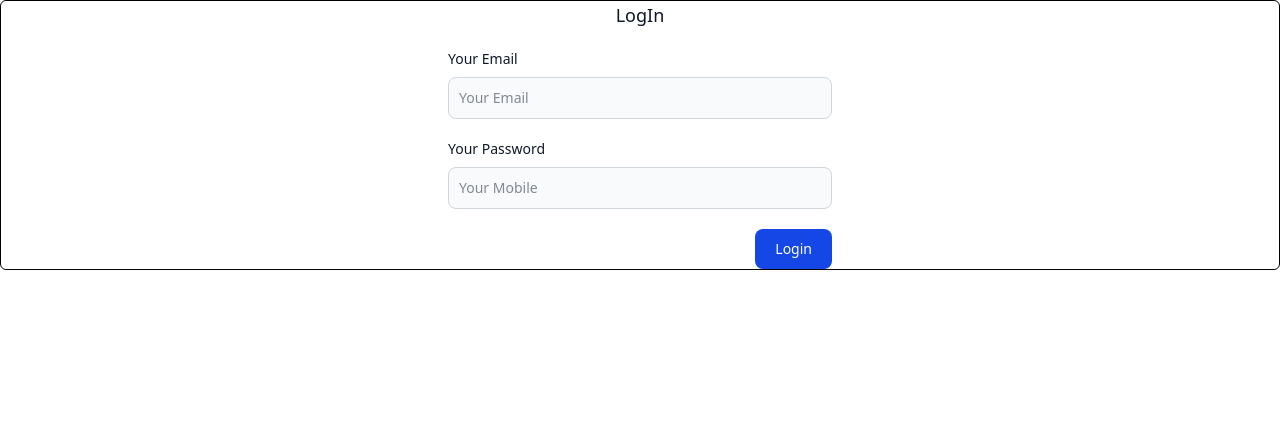
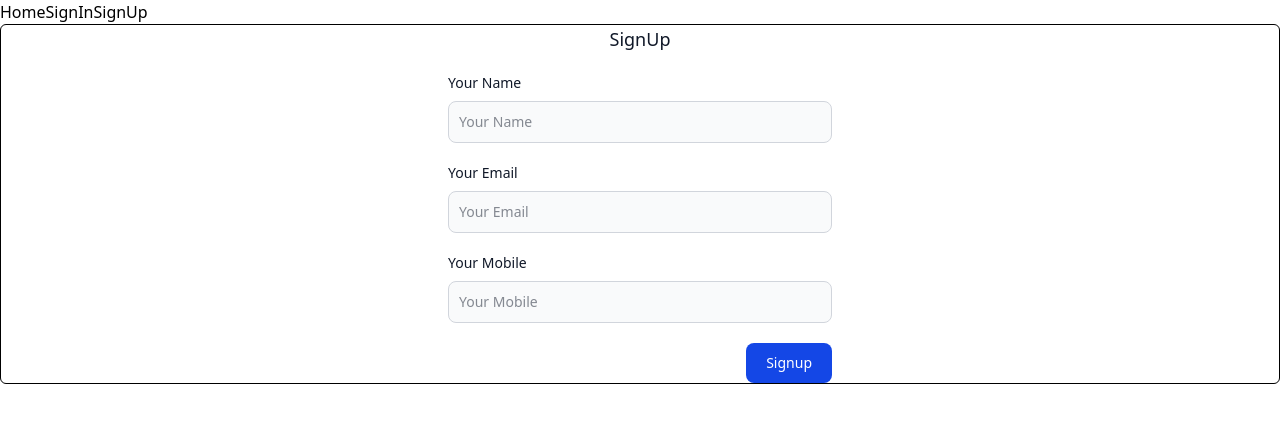
Before and after one commit to rajs1711/NODEJS830PM, a React (Vite) app in the folder frontend/reactapp/: page /signup in a window 1280 px wide. Shown: the top 422 px of the page. Built offline with nearby package versions, Linux system fonts and the light colour scheme.

Commit message:
react-router

```diff
--- a/frontend/reactapp/package.json
+++ b/frontend/reactapp/package.json
@@ -14,6 +14,7 @@
     "axios": "^1.8.4",
     "react": "^19.0.0",
     "react-dom": "^19.0.0",
+    "react-router-dom": "^7.5.0",
     "tailwindcss": "^4.0.17"
   },
   "devDependencies": {
--- a/frontend/reactapp/src/component/App.jsx
+++ b/frontend/reactapp/src/component/App.jsx
@@ -1,29 +1,44 @@
 import React from 'react'
+import{BrowserRouter as Router ,Routes, Route }from 'react-router-dom'
+import Home from './Home'
+import Dashboard from './Dashboard'
+import Login from './Login'
+import SignupForm from './SignupForm'
 //import Product from './Product'
 //import Productlist from './Productlist'
 //import Form from './Form'
 //import LearnHook from './LearnHook'
 //import SignupForm from './SignupForm'
 //import ResturantList from './ResturantList'
-import Login from './Login'
 function App(){
-    const ProductList=[
+    /*const ProductList=[
     {id:1,name:'HP Laptop',sellingPrice:'83993' ,cateogry:'Window Machine',description:'Best laptop of this Cateogry , which runs very fast'},
     {id:2,name:'Lenovo Laptop',sellingPrice:'45666' ,cateogry:'Window Machine',description:'Best laptop of this Cateogry , which runs very fast'},
     {id:3,name:'Asus Laptop',sellingPrice:'6665' ,cateogry:'Window Machine',description:'Best laptop of this Cateogry , which runs very fast'},
     {id:4,name:'Mac1 Laptop',sellingPrice:'8777' ,cateogry:'IOS Machine',description:'Best laptop of this Cateogry , which runs very fast'},
     {id:5,name:'Macbook Air Laptop',sellingPrice:'8777' ,cateogry:'IOS Machine',description:'Best laptop of this Cateogry , which runs very fast'}
-      ]
+      ]*/
     return(
-        <>
-        {/*<Product name="Mac Book" sellingPrice="10000" cateogry="Smart Phone" description="Best Mobile Phone Of This Cteogry, Smart Phone with Speed and network capability"/>*/}
-        {/*<Productlist pageHeader='Smart Phone' products={ProductList}/>*/}
-        {/*<Form/>*/}
-        {/*<LearnHook/>*/}
-        {/*<SignupForm/>*/}
-        {/*<ResturantList/>*/}
+
+      <Router>
+      <Routes>
+        <Route path="/" exact element={<Home/>}/>
+        <Route path="/login" exact element={<Login/>}/>
+        <Route path="/signup" exact element={<SignupForm/>}/>
+        <Route path="/dashboard" exact element={<Dashboard/>}/>
+      </Routes>
+      </Router>
+      /*
+        <Product name="Mac Book" sellingPrice="10000" cateogry="Smart Phone" description="Best Mobile Phone Of This Cteogry, Smart Phone with Speed and network capability"/>
+        <Productlist pageHeader='Smart Phone' products={ProductList}/>
+        <Form/>
+        <LearnHook/>
+        <SignupForm/>
+        <ResturantList/>
         <Login/>
-        </>
+        <Dashboard/>
+        */
+
     )
 }
 
--- /dev/null
+++ b/frontend/reactapp/src/component/Dashboard.jsx
@@ -0,0 +1,14 @@
+import React from 'react'
+
+const Dashboard=()=>{
+    return(
+        <>
+          <div>
+             <h1> Dashboard Page </h1>
+          </div>
+        </>
+    )
+}
+
+
+export default Dashboard
--- a/frontend/reactapp/src/component/Home.jsx
+++ b/frontend/reactapp/src/component/Home.jsx
@@ -1,18 +1,23 @@
 import React from 'react'
+import { Link } from 'react-router-dom';
 import '../App.css'
+import Navbar from './Navbar';
 
 function Home(){
-      const mystyle={
+      /*const mystyle={
         backgroundColor:"blue",
         width:300,
         height:200,
         textAlign:"center",
         padding:"10px"
-      }
+      }*/
 
     return(
         <>
-           <div className="divStyle"style={{width:300,height:200,backgroundColor:"red"}}>
+
+           <Navbar/>
+           <h1 style={{color:'red',fontSize:'20px'}}> Homepage </h1>
+           {/*<div className="divStyle"style={{width:300,height:200,backgroundColor:"red"}}>
             <h1>Hello This is the example of Inline Css</h1>
            </div>
            <div style={mystyle}>
@@ -21,7 +26,7 @@ function Home(){
             <div className="divStyle rounded-xl">
             <h2>This is the example of External css</h2>
             <button className="w-32 rounded-md bg-blue-500 transition delay-150 duration-300 ease-in-out hover:-translate-y-1 hover:scale-110 hover:bg-indigo-500">Save</button>
-           </div>
+           </div>*/}
 
         </>
     )
--- a/frontend/reactapp/src/component/Login.jsx
+++ b/frontend/reactapp/src/component/Login.jsx
@@ -1,5 +1,6 @@
 import React,{useState} from 'react';
 import axios from 'axios';
+import Navbar from './Navbar';
 function Login(){
 
     const [formData,setFormdata]=useState({
@@ -37,7 +38,7 @@ function Login(){
                     const mytoken =response.data.data[0].token;
                     localStorage.setItem('logintoken',mytoken);
                     //code to redner next window
-                    // viewprofile
+                    //dashboard
                 }
                 setResponseMessage('Login Successfully ');
 
@@ -52,6 +53,7 @@ function Login(){
 
     return(
         <>
+        <Navbar/>
         <div className="formbg rounded-md border bg-white">
         {
             responseMessage &&(
--- /dev/null
+++ b/frontend/reactapp/src/component/Navbar.jsx
@@ -0,0 +1,18 @@
+
+
+import React from 'react'
+import { Link } from 'react-router-dom';
+
+function Navbar(){
+    return(
+        <>
+               <nav>
+                  <Link to="/">Home</Link>
+                  <Link to="/login">SignIn</Link>
+                  <Link to="/signup">SignUp</Link>
+                </nav>
+
+        </>
+    )
+}
+export default Navbar
--- a/frontend/reactapp/src/component/SignupForm.jsx
+++ b/frontend/reactapp/src/component/SignupForm.jsx
@@ -1,5 +1,6 @@
 import React,{useState} from 'react';
 import axios from 'axios';
+import Navbar from './Navbar';
 function SignupForm(){
 
     const [formData,setFormdata]=useState({
@@ -46,6 +47,7 @@ function SignupForm(){
 
     return(
         <>
+        <Navbar/>
         <div className="formbg rounded-md border bg-white">
         {
             responseMessage &&(
```
Also changed, not shown: 2 other files (tests, documents, lock files or other folders).
